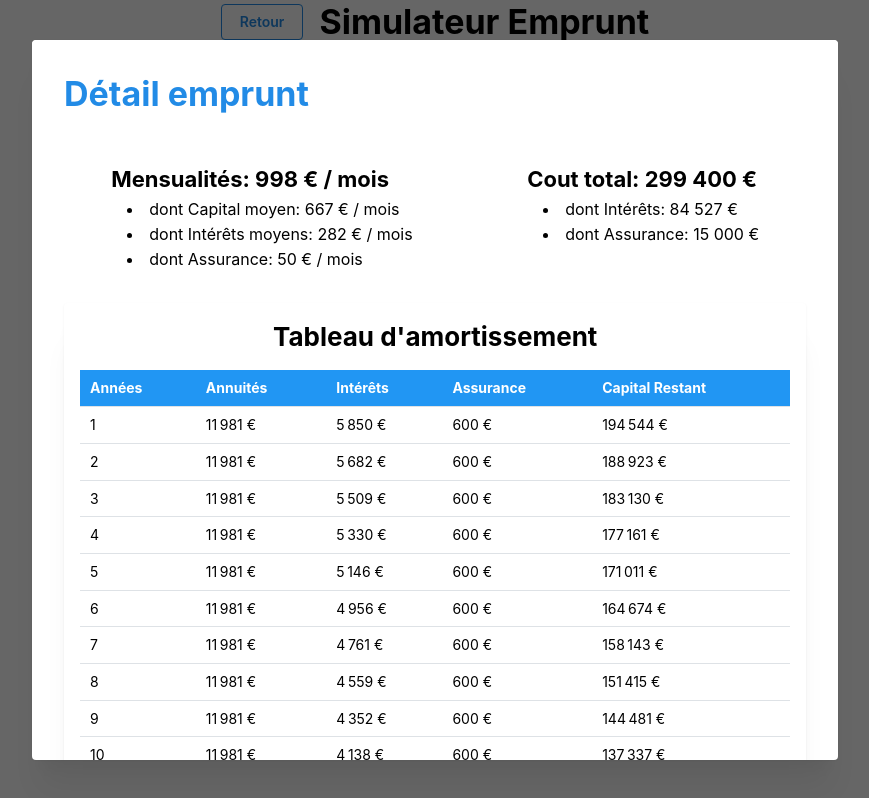
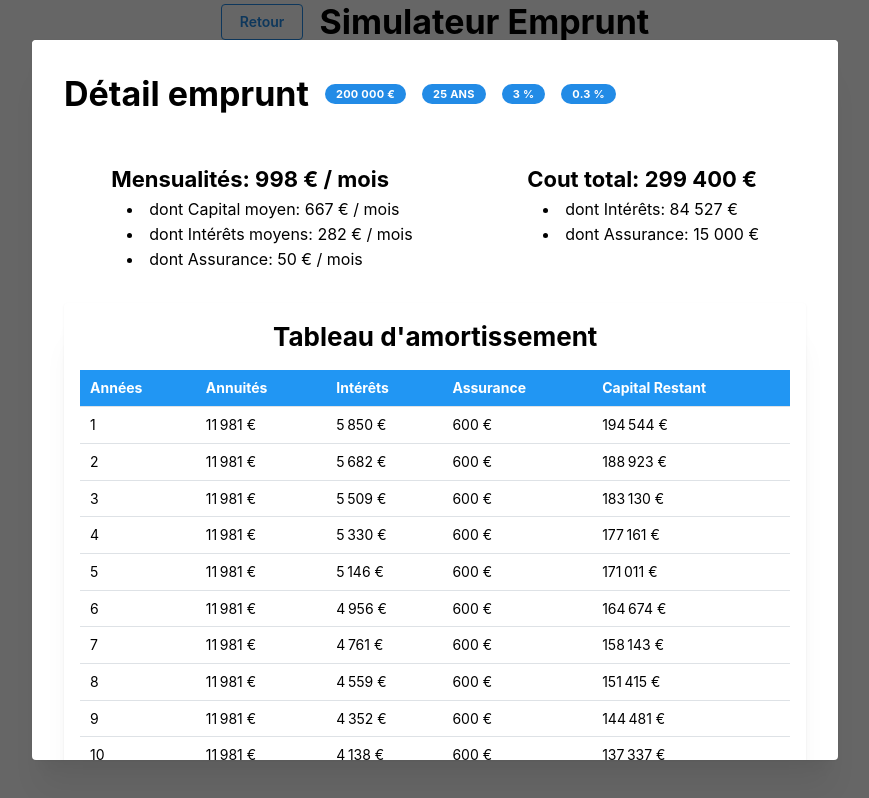
Before and after one commit to BenGex31/sonade, a Next.js app: page /simulateur-emprunt in a window 1280 px wide. Both pictures are taken after a click on the button "Calculer". Shown: the whole page, without its empty margins (205-1074 px from the left). Built offline with nearby package versions, Linux system fonts and the light colour scheme.

Commit message:
Update loanForm.tsx

```diff
--- a/ui/loanForm.tsx
+++ b/ui/loanForm.tsx
@@ -10,6 +10,10 @@ import {
   Center,
   Button,
   Title,
+  Group,
+  Badge,
+  NumberFormatter,
+  Tooltip,
 } from "@mantine/core";
 import { useForm } from "@mantine/form";
 import LoanTable from "./loanTable";
@@ -107,9 +111,40 @@ export default function LoanForm() {
   function handleLoandetailsOpen(): void {
     modals.openConfirmModal({
       title: (
-        <Title size="h1" c={"blue"}>
-          Détail emprunt
-        </Title>
+        <Group>
+          <Title size="h1">Détail emprunt</Title>
+          <Tooltip label="Montant" color="orange" withArrow position="bottom">
+            <Badge>
+              <NumberFormatter
+                thousandSeparator=" "
+                decimalSeparator=","
+                value={form.values.amount}
+                suffix=" €"
+              />
+            </Badge>
+          </Tooltip>
+          <Badge>
+            {form.values.duration > 1
+              ? `${form.values.duration} ans`
+              : `${form.values.duration} an`}
+          </Badge>
+          <Tooltip
+            label="Taux emprunt"
+            color="orange"
+            withArrow
+            position="bottom"
+          >
+            <Badge>{`${form.values.rate} %`}</Badge>
+          </Tooltip>
+          <Tooltip
+            label="Taux assurance"
+            color="orange"
+            withArrow
+            position="bottom"
+          >
+            <Badge>{`${form.values.insurance} %`}</Badge>
+          </Tooltip>
+        </Group>
       ),
       children: (
         <Stack gap={"xl"} ref={contentRef}>
```
